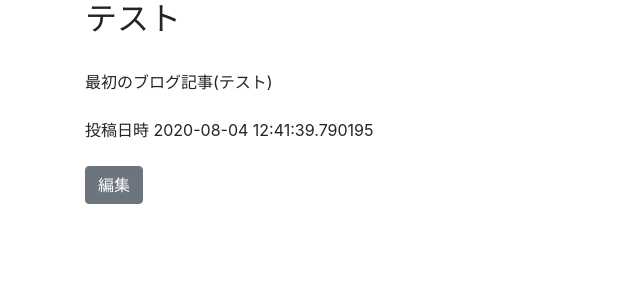
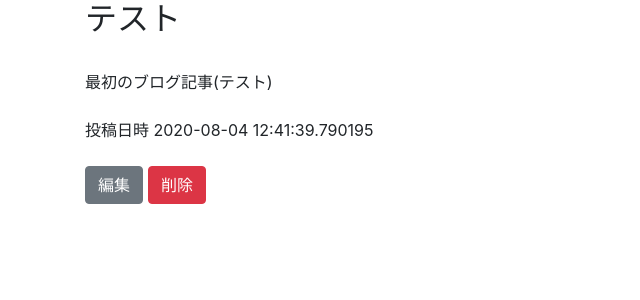
Before and after one commit to wizard-Laplace/selflearn-Python_Flask-blogapp, a Flask app: page /entries/1 in a window 1280 px wide. Shown: the part 56-356 px from the top of the page, without its empty margins (0-640 px from the left). Run offline with Flask 2, Linux system fonts and the light colour scheme; the visitor is signed in with stand-in values (Sample User, id 1); data comes from the database, SQL or seed files in the repository; some libraries are stand-ins or nearby versions.

Commit message:
削除ボタンの追加

```diff
--- a/flask_blog/templates/entries/show.html
+++ b/flask_blog/templates/entries/show.html
@@ -16,5 +16,9 @@
     <form action="{{ url_for('edit_entry', id=entry.id) }}" method="get">
         <button type="submit" class="btn btn-secondary">編集</button>
     </form>
+
+    <form action="{{ url_for('delete_entry', id=entry.id) }}" method="post">
+        <button type="submit" class="btn btn-danger" style="margin-left:5px">削除</button>
+    </form>
 </div>
 {% endblock %}
```
